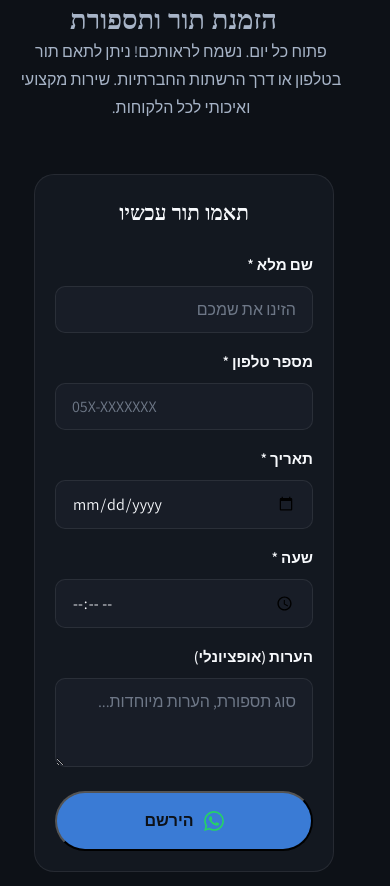
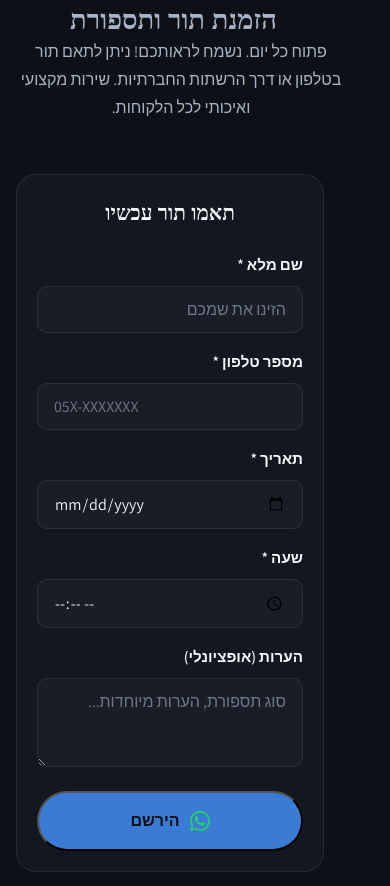
Before and after one commit to liorsal/dolev, a website: page index.html in a window 390 px wide. Shown: the part 2998-3884 px from the top of the page. Drawn offline with Linux system fonts and the light colour scheme; a web font is replaced by a local one.

Commit message:
Shift booking form 20px to the left (right in RTL) on mobile

```diff
--- a/style.css
+++ b/style.css
@@ -1372,11 +1372,11 @@ textarea:focus {
 @media (max-width: 560px) {
     .booking-form {
         max-width: 330px;
-        width: 300px;
+        width: 330px;
         padding: 24px 20px;
         gap: 16px;
         margin: 0 auto;
-        margin-right: 40px;
+        margin-right: 50px;
         display: flex;
         flex-direction: column;
         justify-content: flex-start;
```
